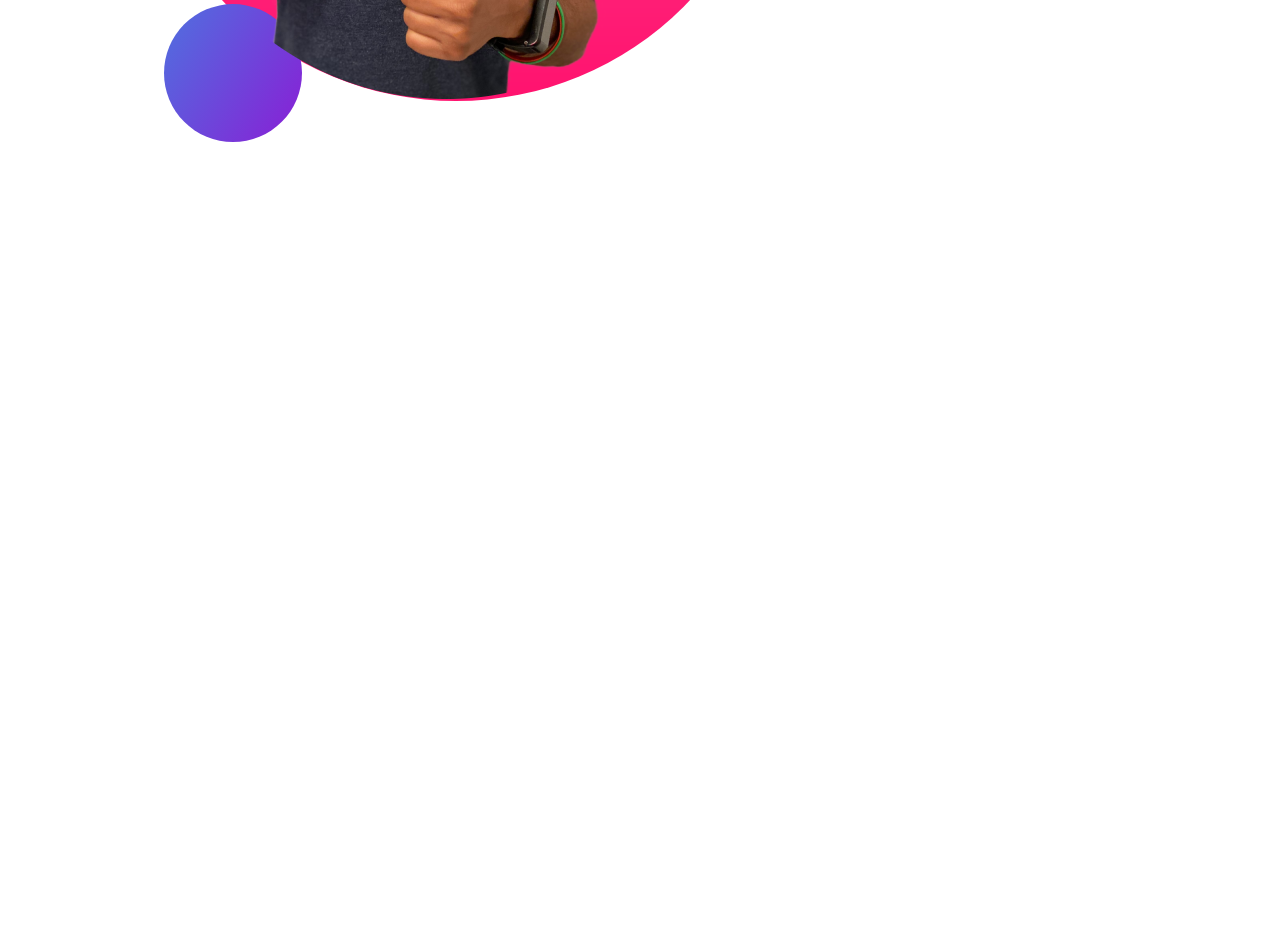
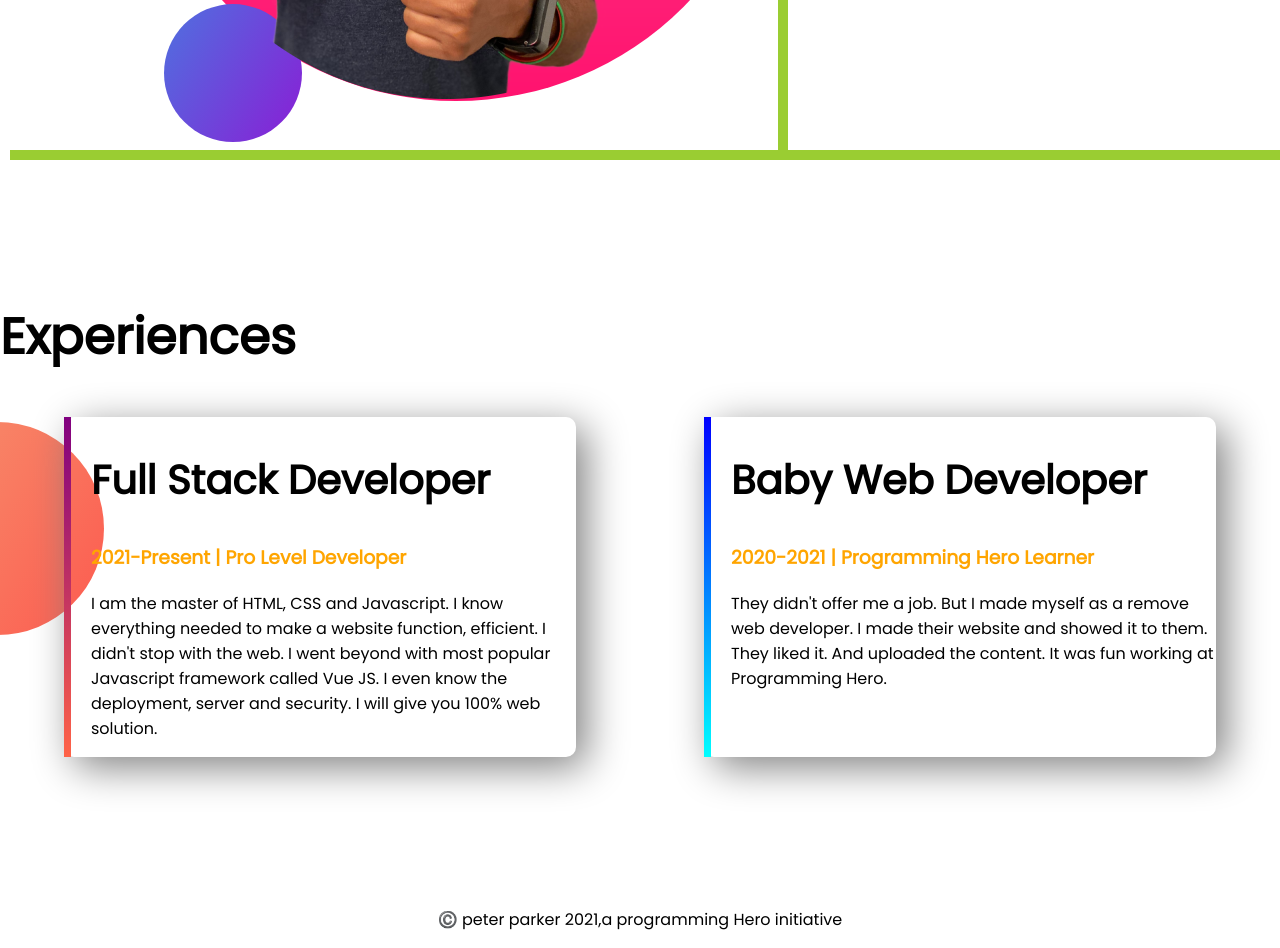
Before and after one commit to nadim45/developer-portfolio, a plain HTML site: page index.html in a window 1280 px wide. Shown: the part 1529-2477 px from the top of the page. Before the commit the page ends 1829 px from the top, so only its background shows below. Drawn offline with Linux system fonts and the light colour scheme.

Commit message:
footer and experience added

```diff
--- a/index.html
+++ b/index.html
@@ -13,7 +13,7 @@
 </head>
 
 <body>
-    <section class="top-banner">
+    <section class="top-banner flexible-container">
         <div class="hlaf-width">
             <h1>Welcome To</h1>
             <h1><span class="orange-color">Ashraful Nadim</span> World</h1>
@@ -32,7 +32,7 @@
             <img src="images/tom.png" alt="">
         </div>
     </section>
-    <section class="dream-big">
+    <section class="dream-big flexible-container">
         <div class="half-width">
             <img src="images/jhankar2.png" alt="">
         </div>
@@ -47,6 +47,29 @@
         </div>
 
     </section>
+    <section class="experience-area">
+        <h1>Experiences</h1>
+        <div class="flexible-container">
+            <div id="full-stack-experience-item" class="experience-item">
+                <h2>Full Stack Developer</h2>
+                <h3 class="orange-color">2021-Present | Pro Level Developer</h3>
+                <p>I am the master of HTML, CSS and Javascript. I know everything needed to make a website function,
+                    efficient. I didn't stop with the web. I went beyond with most popular Javascript framework called
+                    Vue
+                    JS. I even know the deployment, server and security. I will give you 100% web solution.</p>
+            </div>
+            <div id="web-dev-experoence" class="experience-item">
+                <h2>Baby Web Developer</h2>
+                <h3 class="orange-color">2020-2021 | Programming Hero Learner</h3>
+                <p>They didn't offer me a job. But I made myself as a remove web developer. I made their website and
+                    showed
+                    it to them. They liked it. And uploaded the content. It was fun working at Programming Hero.</p>
+            </div>
+        </div>
+    </section>
+    <footer>
+        <p>©️ peter parker 2021,a programming Hero initiative</p>
+    </footer>
 </body>
 
 </html>
--- a/style.css
+++ b/style.css
@@ -5,16 +5,20 @@ body{
 h1{
     font-size: 50px;
 }
+h2{
+    font-size: 40px;
+}
 .orange-color{
     color: orange;
 }
-section{
+.flexible-container{
     display: flex;
     margin-bottom: 150px;
 }
 .half-width{
     width:50%;
     padding-left:5%;
+    box-shadow:10px 10px yellowgreen;
 }
 .half-width{
     width: 120%;
@@ -36,3 +40,30 @@ section{
     background-repeat: no-repeat;
     background-position: right;
 }
+.experience-item{
+    width: 40%;
+    margin-left:5%;
+    margin-right: 5%;
+    padding-left:20px ;
+    border-radius:10px ;
+    box-shadow:10px 10px 40px gray ;
+}
+.experience-area{
+    background-image: url(images/exp-bg.png);
+    background-repeat:no-repeat;
+    background-position: left;
+
+}
+#web-dev-experoence{
+    border-left:7px solid ;
+    border-image:linear-gradient(blue, cyan);
+    border-image-slice: 1;
+}
+#full-stack-experience-item{
+    border-left:7px solid ;
+    border-image:linear-gradient(purple,tomato);
+    border-image-slice: 1;
+}
+footer p{
+    text-align: center;
+}
```
Also changed, not shown: images/jhankar.png (deleted), 4 other files.
